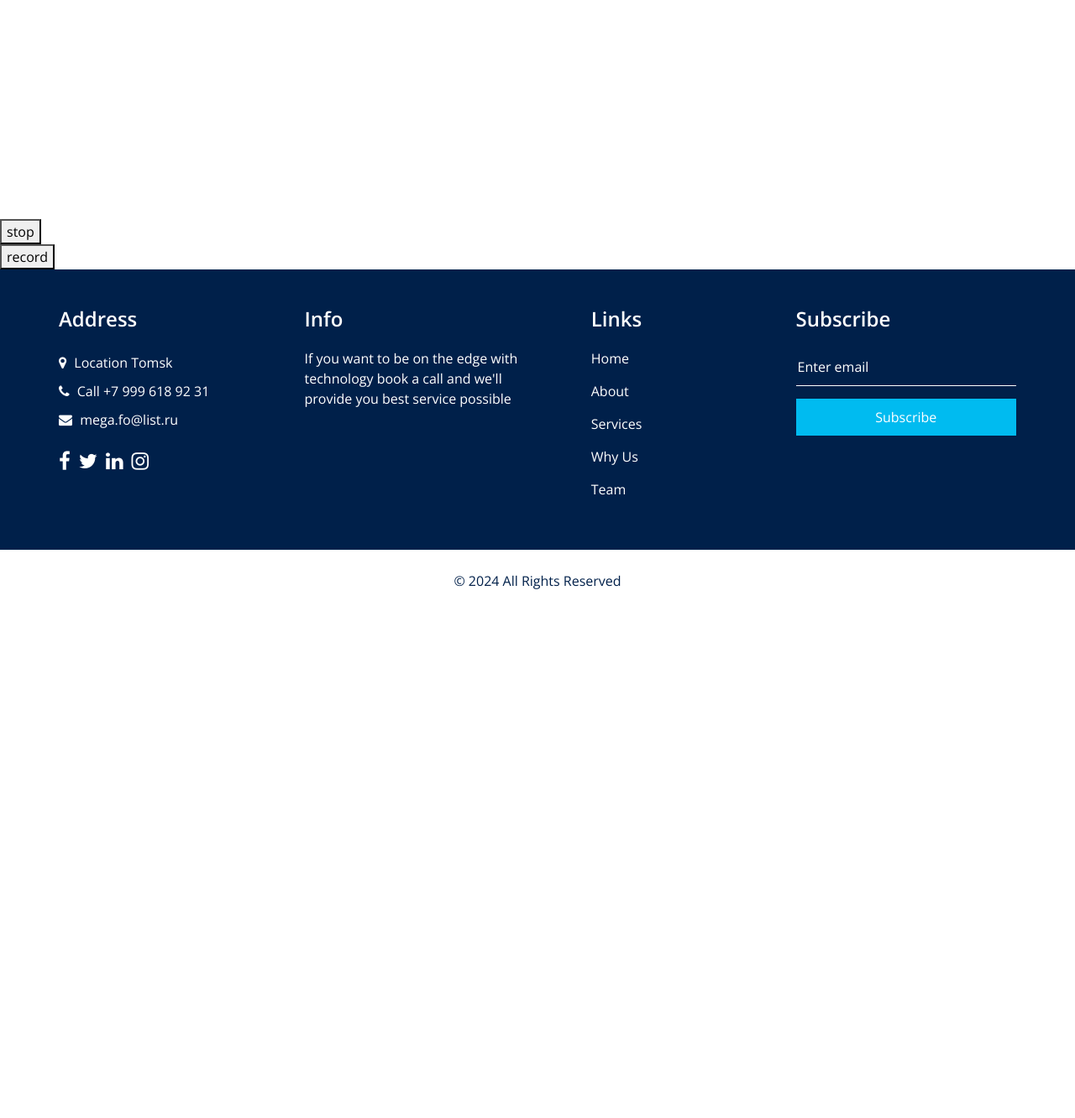
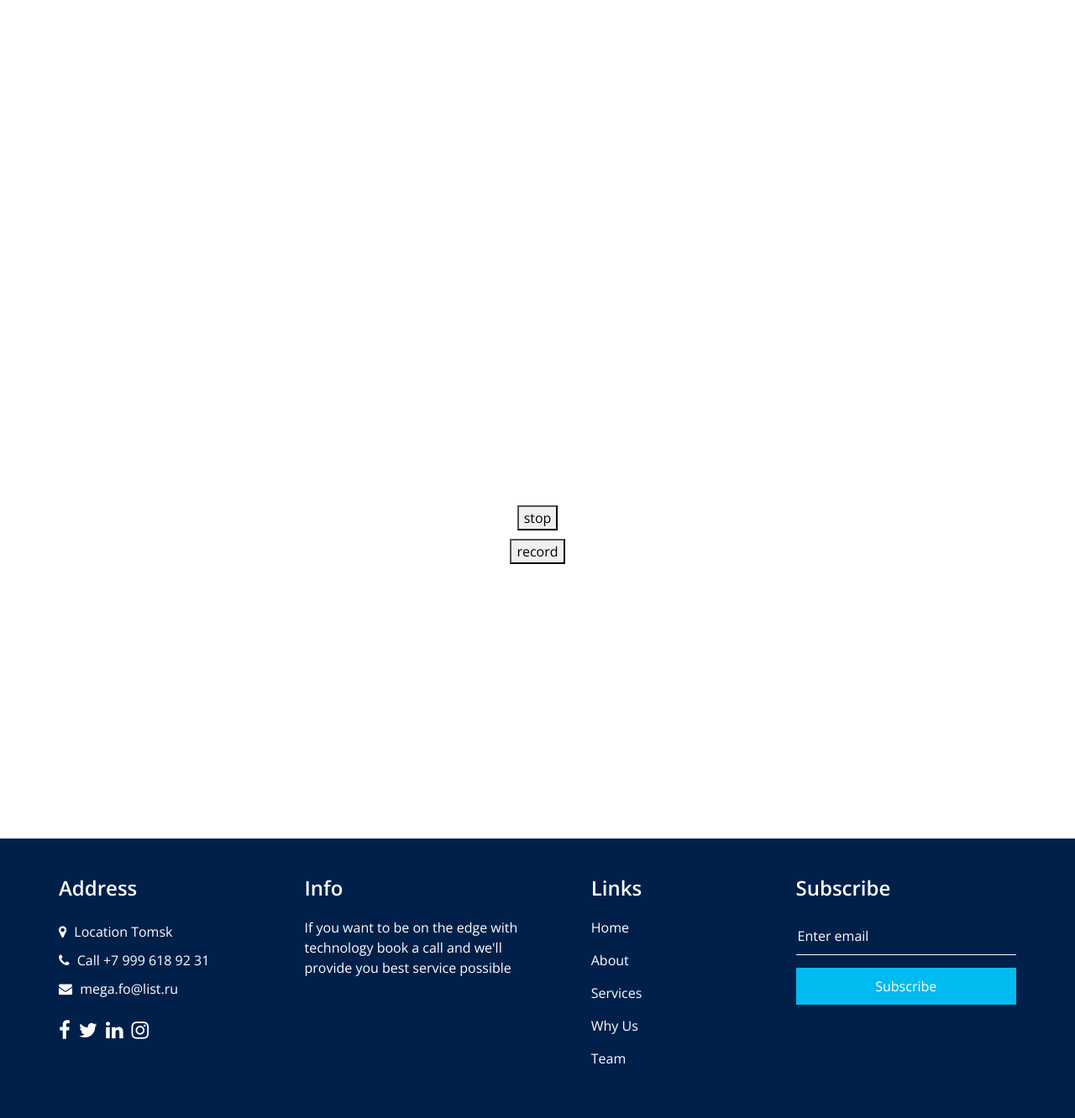
Before and after one commit to Roman12322/DoubleCheck, a Django app: template main/templates/main/main.html in a window 1280 px wide. Shown: the part 192-1524 px from the top of the page at 84% size. Before the commit the page ends 894 px from the top, so only its background shows below. Run offline with Django 3.2, Linux system fonts and the light colour scheme; the template is opened without the code that fills it, so the values that code supplies are empty; some libraries are stand-ins or nearby versions.

Commit message:
trying to fix .css v3

```diff
--- a/static/main/css/style.css
+++ b/static/main/css/style.css
@@ -599,6 +599,51 @@ a:focus {
   background-color: #007fa4;
 }
 
+.video_section {
+  display: flex;
+  justify-content: center;
+  align-items: center;
+  height: 1000px;
+}
+
+.video_section .video-container {
+  width: 100%;
+  flex-direction: column;
+  align-items: center;
+}
+
+/* Стилизация блока с видео для центрирования */
+.video-window {
+  display: flex;
+  justify-content: center;
+  width: 100%;
+}
+
+/* Стилизация формы, чтобы кнопки были на одном уровне и располагались по центру */
+#post-form {
+  display: flex;
+  flex-direction: column;
+  align-items: center;
+  width: 100%;
+}
+
+/* Стилизация кнопки 'stop' внутри формы */
+#post-form > div {
+  display: flex;
+  justify-content: center;
+  width: 100%;
+  margin-top: 10px; /* небольшой отступ сверху для визуального разделения от видео */
+}
+
+/* Стилизация блока с кнопкой 'record' */
+.record-button {
+  display: flex;
+  justify-content: center;
+  width: 100%;
+  margin-top: 10px; /* аналогичный отступ, как у кнопки 'stop' */
+}
+
+
 /*team section */
 .team_section {
   text-align: center;
```
